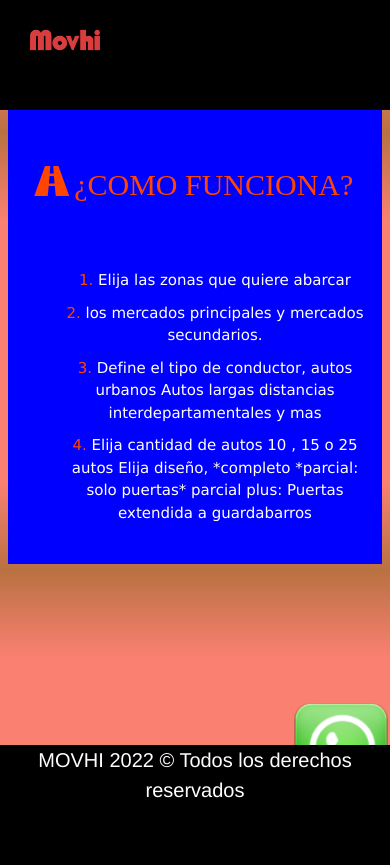
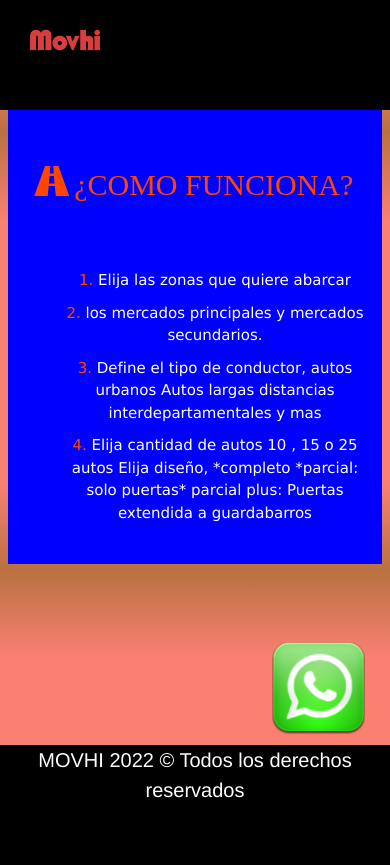
Before and after one commit to RESETCREDOINCAUSAE/MOVHI, a plain HTML site: page empresas.html in a window 390 px wide. Drawn offline with nearby package versions, Linux system fonts and the light colour scheme.

Commit message:
Update empresas.html

```diff
--- a/empresas.html
+++ b/empresas.html
@@ -33,7 +33,20 @@
       body{
         margin:0%;
       }
-
+      .whatsapp{
+position: relative !important;
+left: 43%;
+width: 8% !important;
+top: 6% !important;
+}
+@media (max-width: 600px) {
+.whatsapp{
+width: 25% !important;
+position: relative !important;
+left: 33%;
+top: -20px !important;
+}
+}
         @import url('https://fonts.googleapis.com/css2?family=Anton&display=swap');
         </style>
 </head>
```
